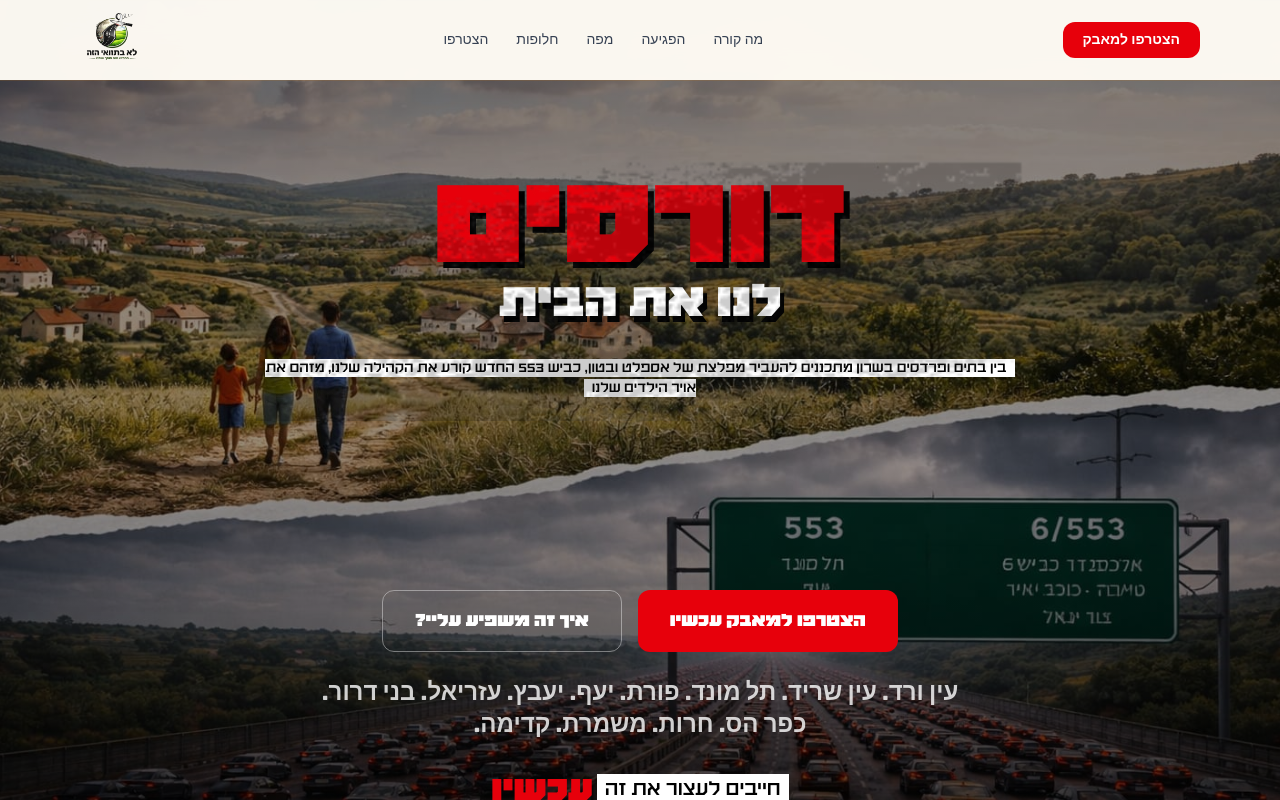
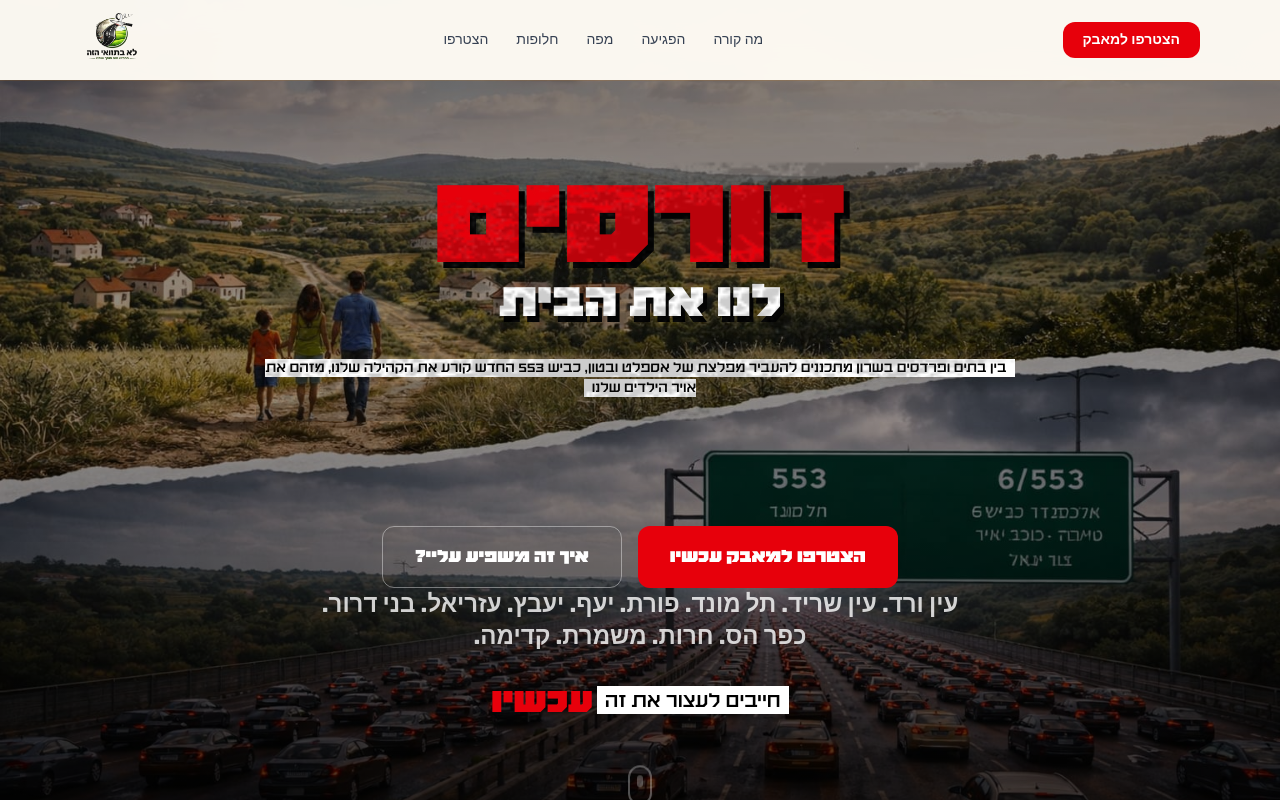
Before and after one commit to orrgoren/road-553, a React (Vite) app: page / in a window 1280 px wide. Shown: the top 800 px of the page. Built offline with nearby package versions, Linux system fonts and the light colour scheme; no server answers.

Commit message:
change hero text

```diff
--- a/src/routes/index.tsx
+++ b/src/routes/index.tsx
@@ -430,7 +430,7 @@ function HomePage() {
             />
           </div>
 
-          <p className="text-sm max-w-3xl mx-auto mb-48" >
+          <p className="text-sm max-w-3xl mx-auto mb-32" >
             <span className="bg-white text-black px-2 py-0.5">בין בתים ופרדסים בשרון מתכננים להעביר מפלצת של אספלט ובטון, כביש 553 החדש קורע את הקהילה שלנו, מזהם את אויר הילדים שלנו</span>
           </p>
 
@@ -449,7 +449,7 @@ function HomePage() {
             </a>
           </div>
 
-          <p className="text-white/80 text-2xl max-w-2xl mx-auto mt-6 font-family-rubik font-bold">
+          <p className="text-white/80 text-2xl max-w-2xl mx-auto font-family-rubik font-bold">
             עין ורד. עין שריד. תל מונד. פורת. יעף. יעבץ. עזריאל. בני דרור.<br />כפר הס. חרות. משמרת. קדימה.
           </p>
 
```
